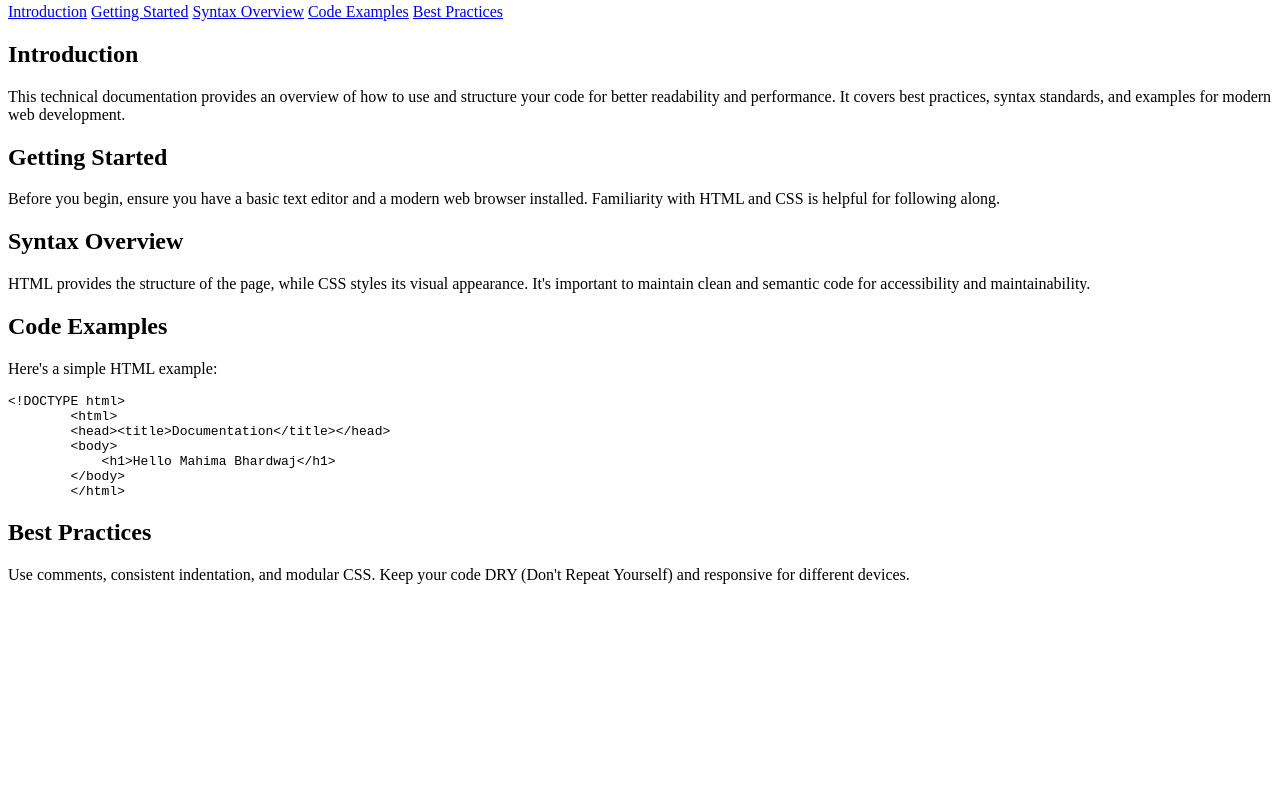
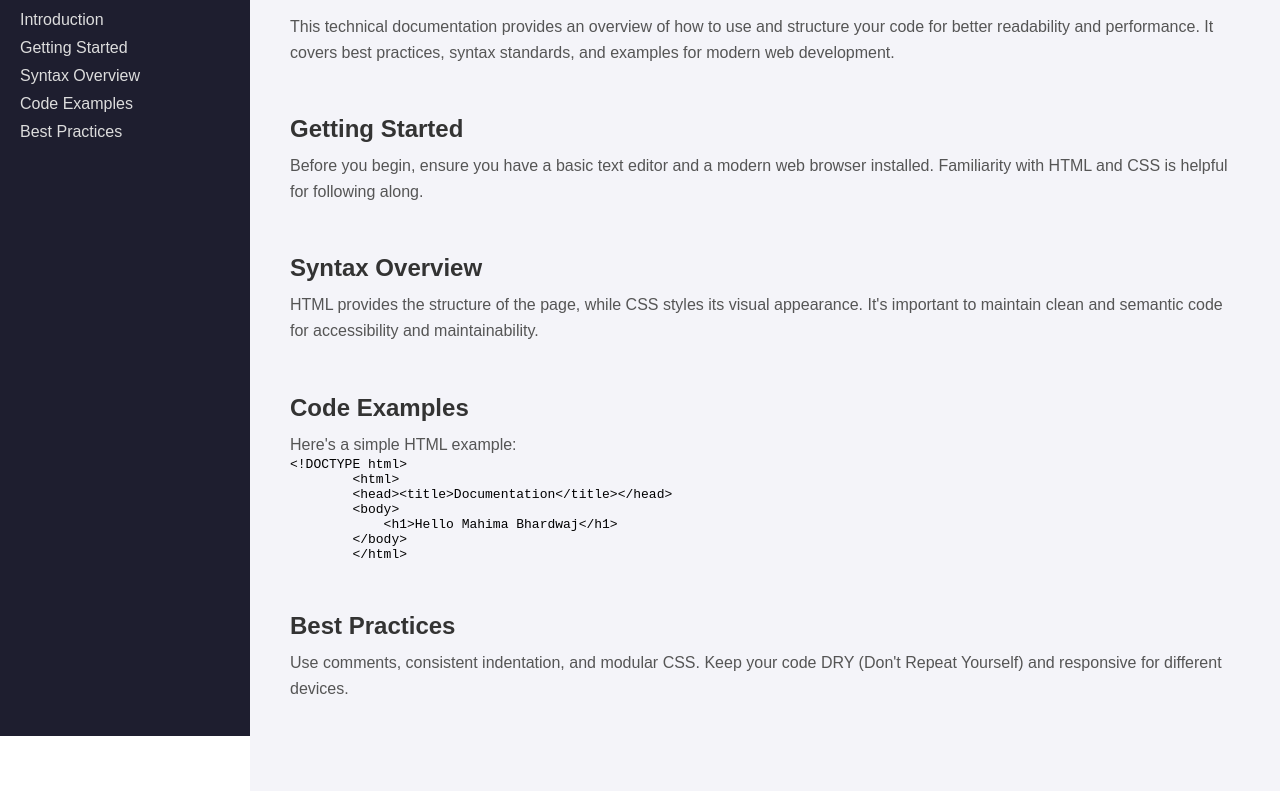
Before and after one commit to 88chinu/htmlProjects, a plain HTML site: page tech_Doc/index.html in a window 1280 px wide. Shown: the part 64-855 px from the top of the page. Before the commit the page ends 800 px from the top, so only its background shows below. Drawn offline with Linux system fonts and the light colour scheme.

Commit message:
check codes

```diff
--- a/tech_Doc/index.html
+++ b/tech_Doc/index.html
@@ -4,7 +4,7 @@
     <meta charset="UTF-8">
     <meta name="viewport" width="device-width">
     <title>Technical Documentation</title>
-    <link rel="stylesheet" href="tech.css">
+    <link rel="stylesheet" href="style.css">
 </head>
 <body>
     <nav>
```
Also changed, not shown: Formproject/surveyform.html (+2 -2 lines).
